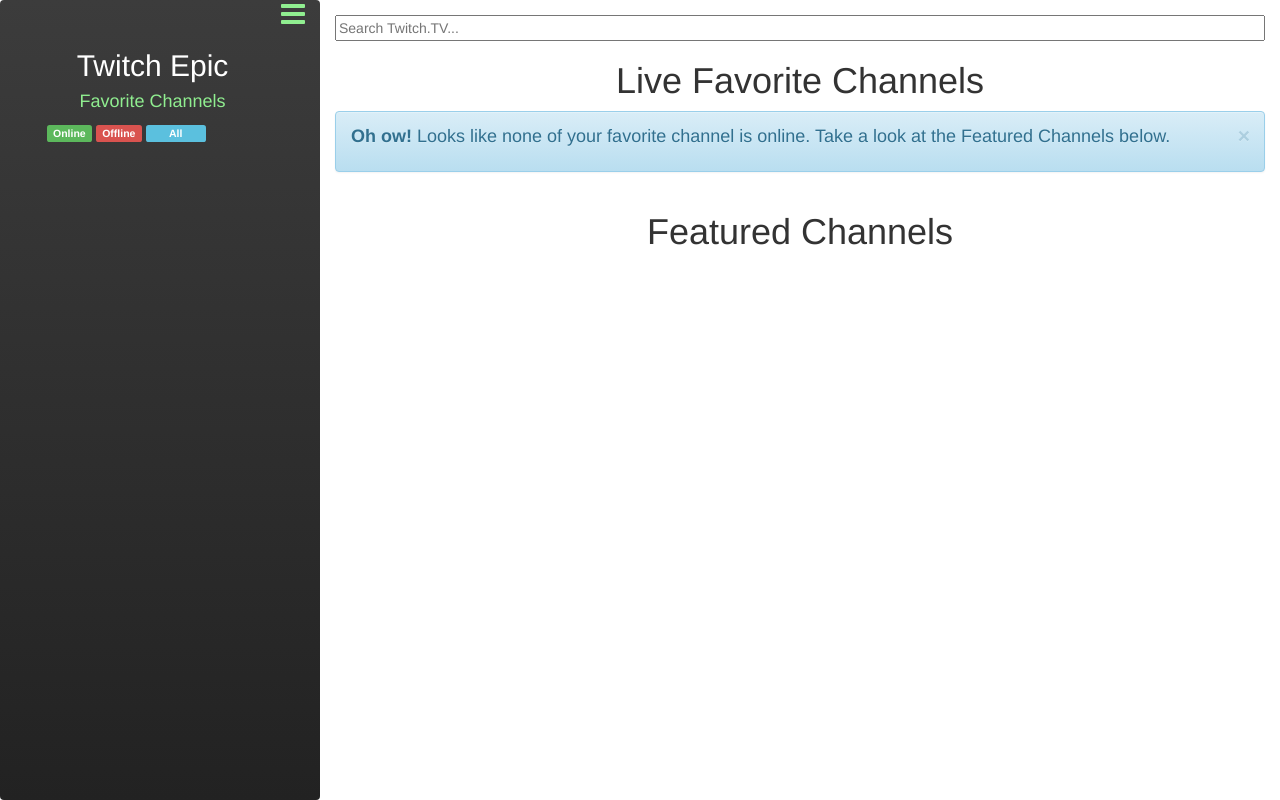
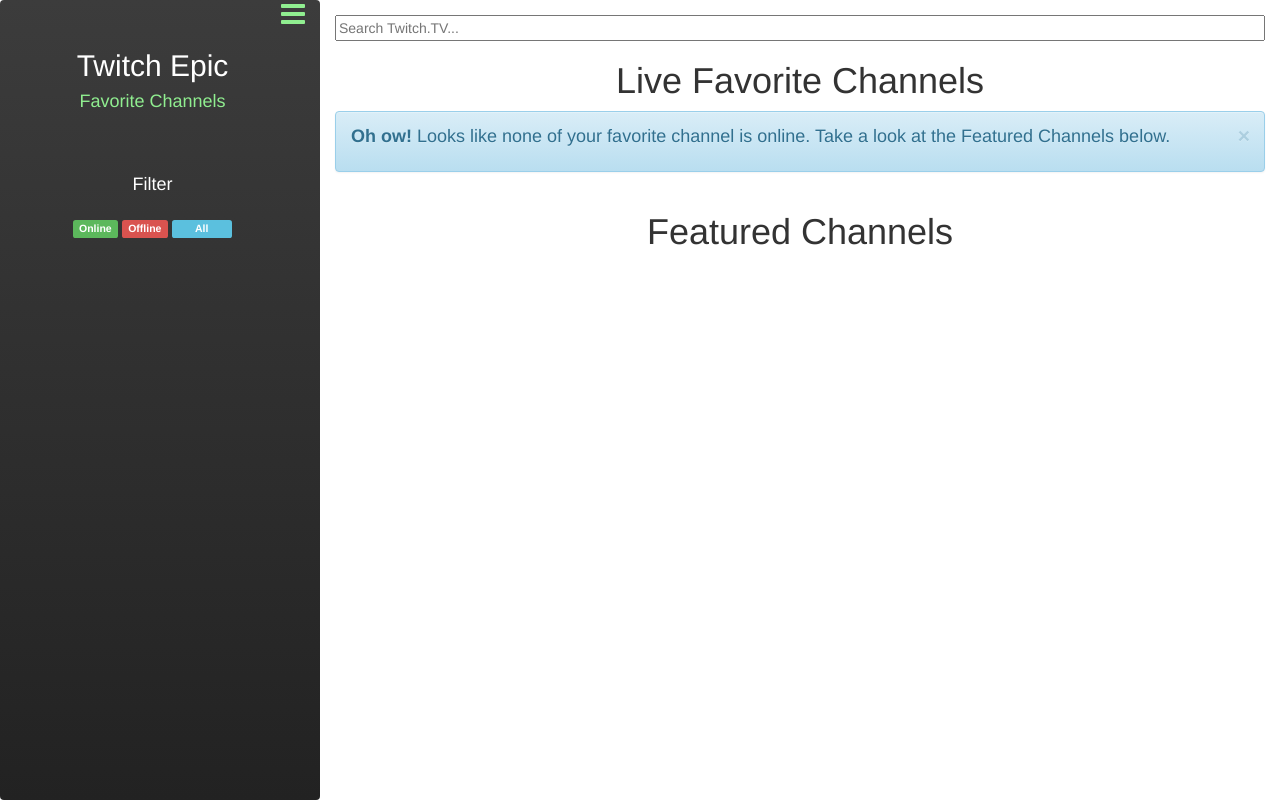
Before and after one commit to TeyimPila/TwitchEpic, a plain HTML site: page index.html in a window 1280 px wide. Drawn offline with nearby package versions, Linux system fonts and the light colour scheme; no server answers.

Commit message:
formatted the filter

```diff
--- a/index.html
+++ b/index.html
@@ -47,14 +47,13 @@
             <ul class="nav" id="menu">
             </ul>
 
-            <div class="collapse text-center in hidden-xs ">
-               <span style="color:white">&nbsp; &nbsp; &nbsp; &nbsp; &nbsp; &nbsp;</span>
-
-               <span><a class="label label-success"> Online</a></span>
+            <div class="collapse text-center in hidden-xs">
+              <p class="text-info" style="padding-top:50px; color:white; font-size:18px">Filter</p>
+               <p style="padding-top:10px"><span><a class="label label-success"> Online</a></span>
 
                <span><a class="label label-danger"> Offline</a></span>
 
-               <span><a class="label label-info">&nbsp; &nbsp; &nbsp; All &nbsp; &nbsp; &nbsp;</a></span>
+               <span><a class="label label-info">&nbsp; &nbsp; &nbsp; All &nbsp; &nbsp; &nbsp;</a></span></p>
             </div>
         </div>
         <!-- /sidebar -->
```
